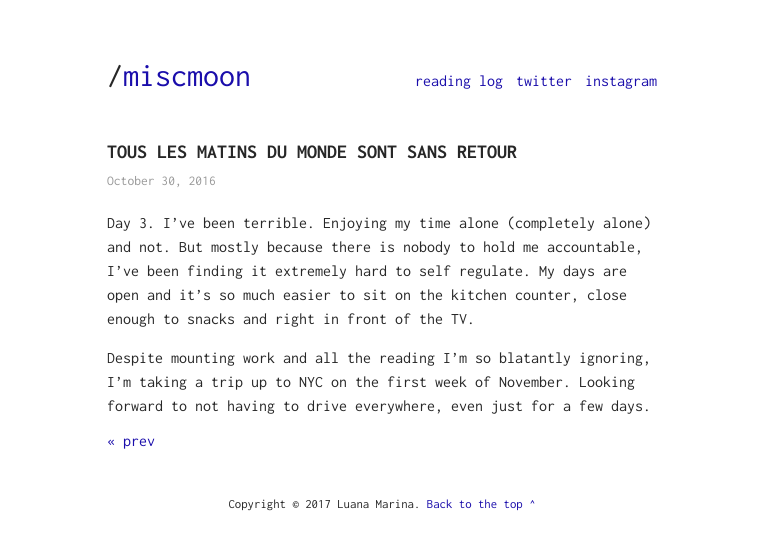
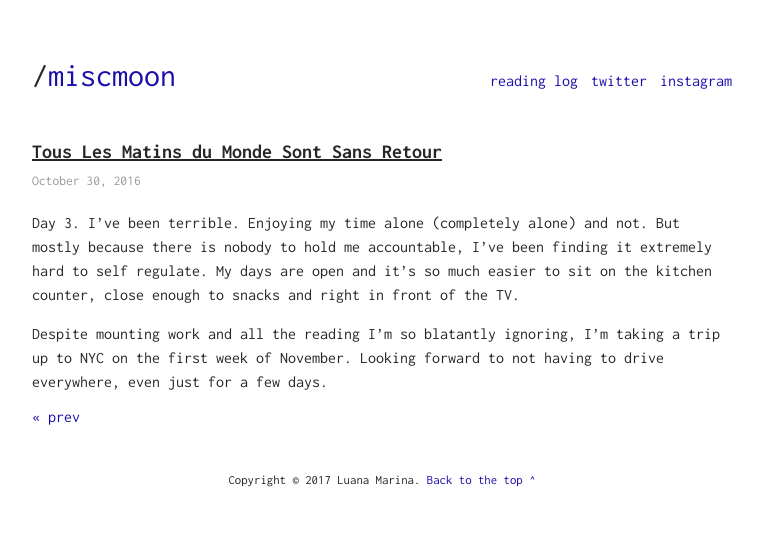
Before and after one commit to miscmoon/miscmoon.github.io, a Jekyll site: the page built from _posts/2016-10-30-Tous-les-matines.md, in a window 1280 px wide. Shown: the top 550 px of the page, without its empty margins (258-1021 px from the left). Built offline with Jekyll 4.4.1, drawn with Linux system fonts in a browser that asks for light colours.

Commit message:
Create main.scss

```diff
--- a/assets/css/main.scss
+++ b/assets/css/main.scss
@@ -101,7 +101,7 @@ img {
 
 
 .wrapper {
-	max-width: 550px;
+	max-width: 700px;
 	margin: auto;
 	padding: 60px 30px 60px 30px;
 	@media screen and (max-width: $br) {
@@ -173,8 +173,7 @@ img {
 			font-family: 'Inconsolata';
 			padding-right: 10px;
 			padding-bottom: 2px;
-			text-decoration: none;
-			text-transform: uppercase;
+			text-decoration: underline;
 			font-weight: 700;
 		}
 	}
```
